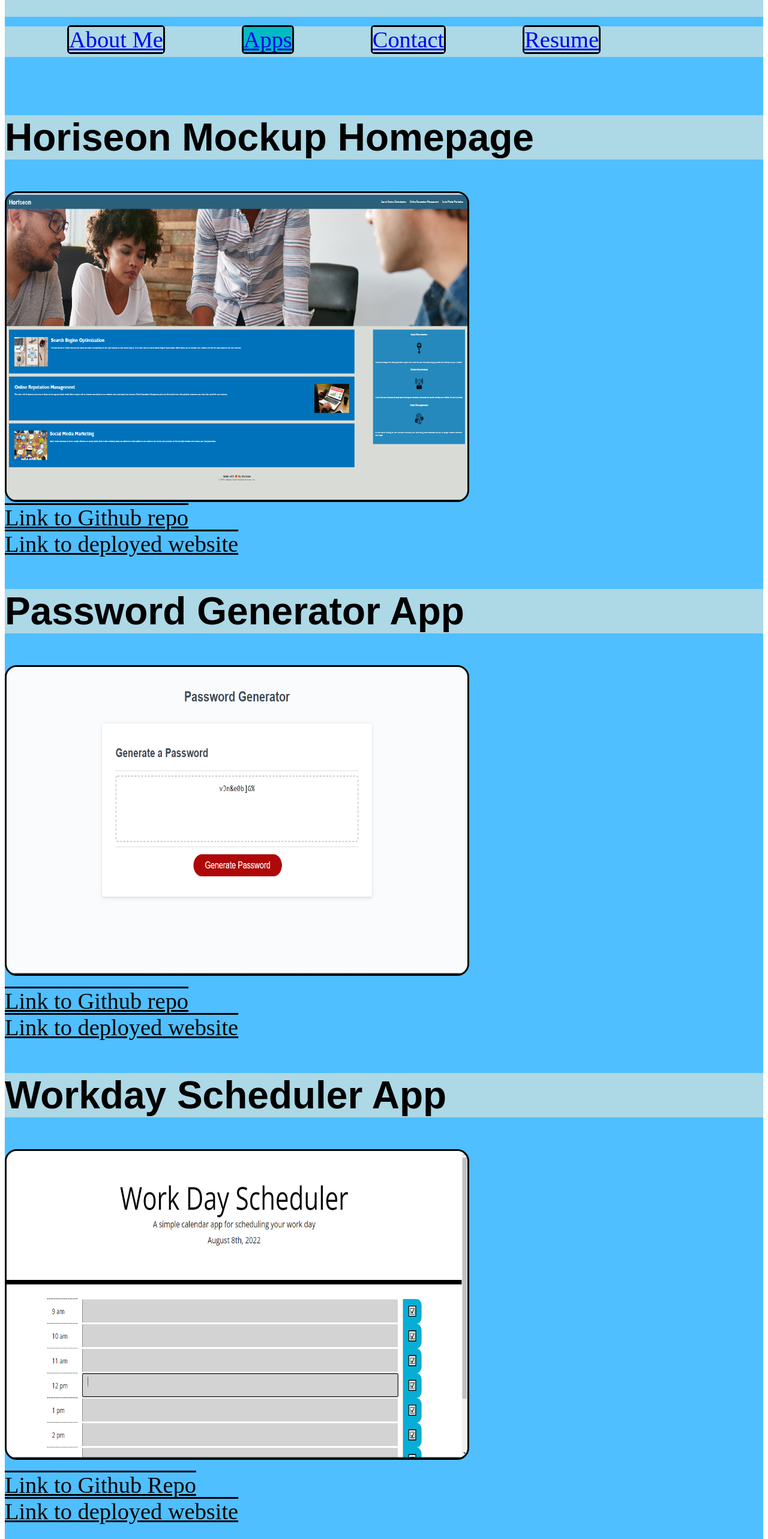
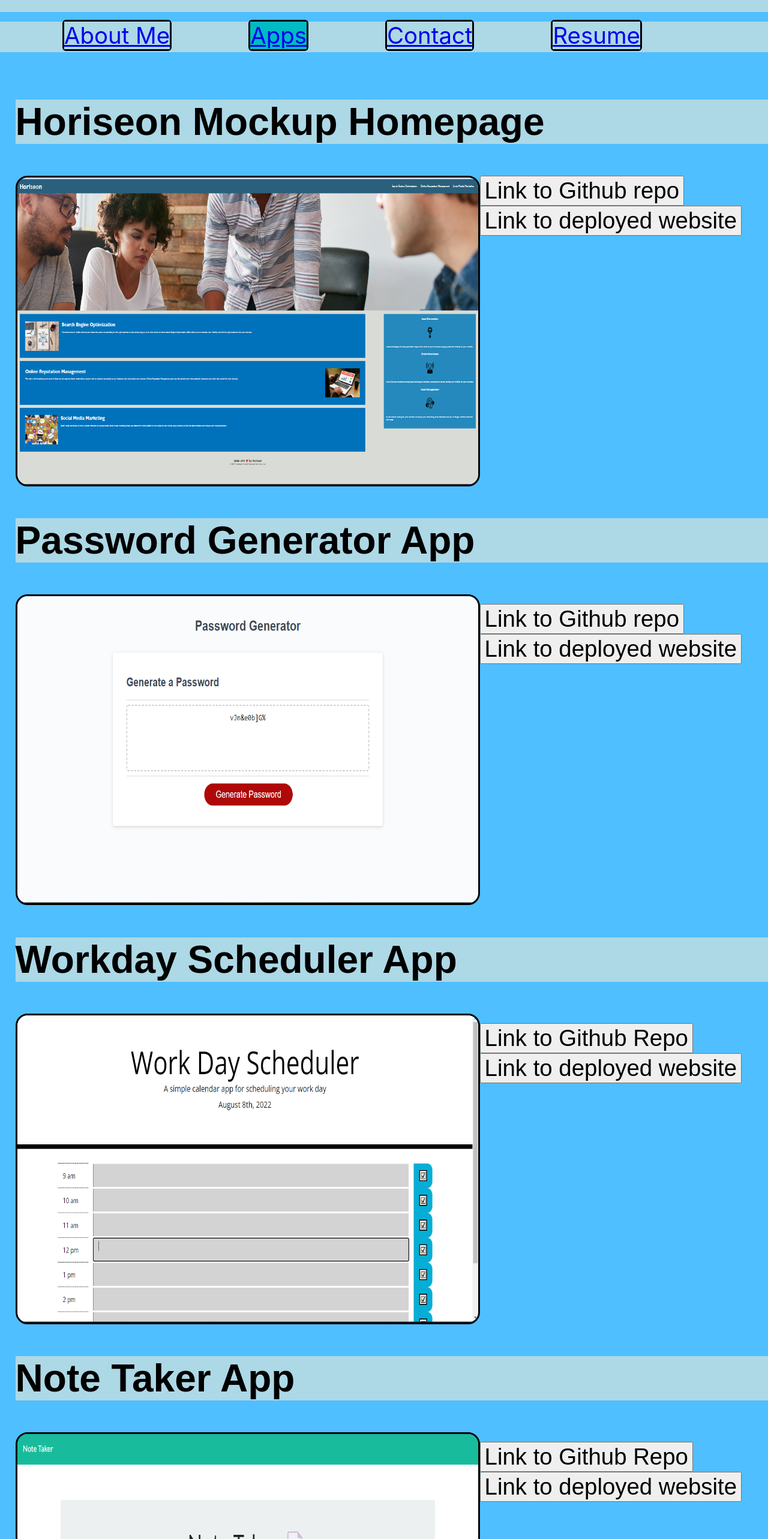
Before and after one commit to brianmckennaman/brian-mckenna-react-portfolio, a React (Create React App) app: page /apps in a window 1280 px wide. Shown: the part 234-2800 px from the top of the page at 60% size. Built offline with nearby package versions, Linux system fonts and the light colour scheme.

Commit message:
updated styling and enabled github pages deployment

```diff
--- a/src/App.js
+++ b/src/App.js
@@ -24,6 +24,8 @@
           <Route exact path='/contact' element={<Contact />}>
           </Route>
           <Route exact path='/resume' element={<Resume />}>
+          <Route exact path='*' element={<AboutMe />}>
+          </Route>
         </Route>
         </Routes>
         <Footer />
--- a/src/components/footer.js
+++ b/src/components/footer.js
@@ -7,7 +7,7 @@
     return (
         <footer style={style.footer}>
             <h2>Check out my other links!
-            <div >
+            <div>
                 <p style={style.footerText}>
                     <a href="https://github.com/brianmckennaman">Github</a>
                 </p>
--- a/src/index.css
+++ b/src/index.css
@@ -1,4 +1,4 @@
-/* body {
+body {
   margin: 0;
   font-family: -apple-system, BlinkMacSystemFont, 'Segoe UI', 'Roboto', 'Oxygen',
     'Ubuntu', 'Cantarell', 'Fira Sans', 'Droid Sans', 'Helvetica Neue',
@@ -10,8 +10,8 @@
 code {
   font-family: source-code-pro, Menlo, Monaco, Consolas, 'Courier New',
     monospace;
-} */
+}
 
-@tailwind base;
+/* @tailwind base;
 @tailwind components;
-@tailwind utilities;
+@tailwind utilities; */
--- a/src/pages/about.js
+++ b/src/pages/about.js
@@ -1,12 +1,13 @@
 import picture from "../assets/mypicture.jpg"
 function AboutMe(props) {
     var styles= {
+        body: { display: "flex", flexWrap: "wrap", justifyContent: "center"},
         container: { display: "flex", width: "80vw", marginBottom: "1vw", background: "lightBlue", color: "black", justifyContent: "center", borderRadius: "10px"},
         image: { height: "30vw", width: "50vw", borderRadius: "20px", border: "solid"}
     }
 return (
 
-    <div>
+    <div style={styles.body}>
         <img src={picture} alt='portfolio image' style={styles.image }></img>
         <div style={styles.container}>
         <h1>Hello! My name is Brian McKenna, a junior full-stack developer. Thanks for checking out my portfolio! Here, you can see some of the apps I have developed, get in touch with my via my contact links, and checkout my other social links.</h1>
--- a/src/pages/apps.js
+++ b/src/pages/apps.js
@@ -1,4 +1,4 @@
-import React, {useState} from 'react'
+import React, { useState } from 'react'
 import picture1 from "../assets/horiseon.png"
 import picture2 from "../assets/passwordgenerator.png"
 import picture3 from "../assets/scheduler.png"
@@ -8,57 +8,56 @@
 
 function Apps() {
     var styles = {
-        appsSection: { display: "inline", justifyContent: "center", marginLeft: "10vw"},
-        titleText: { fontSize: "5vw", fontFamily: "Arial", background: "lightBlue"},
-        linkText: { display: "inline", color: "black", fontSize: "3vw", textDecoration: "overline underline" },
+        appsSection: { display: "flex", justifyContent: "spaceAround", justifyItems: "space-between", flexWrap: "wrap", marginLeft: "2vw" },
+        titleText: { fontSize: "5vw", fontFamily: "Arial", background: "lightBlue", width: "100vw" },
+        linkText: { display: "inline", color: "black", fontSize: "3vw", textDecoration: "none" },
         image: { height: "40vw", width: "60vw", justifyContent: "center", borderRadius: "20px", border: "solid" },
-        imageContainer: {  border: "black", width: "100vw" }
+        imageContainer: { border: "black", width: "100vw" }
     }
-    return(
+    return (
         <section style={styles.appsSection}>
             <h2 style={styles.titleText}>Horiseon Mockup Homepage</h2>
-            <div imageContainer>
-                <img src={picture1} alt='horiseon homepage' style={styles.image }></img>
-            </div>
+            <img src={picture1} alt='horiseon homepage' style={styles.image}></img>
             <div>
-                <a href='https://github.com/brianmckennaman/Horiseon-homepage-assignment' style={styles.linkText}>Link to Github repo</a>
+                <button><a href='https://github.com/brianmckennaman/Horiseon-homepage-assignment' style={styles.linkText}>Link to Github repo</a></button>
                 <br></br>
-                <a href='https://brianmckennaman.github.io/Horiseon-homepage-assignment/' style={styles.linkText}>Link to deployed website</a>
+                <button><a href='https://brianmckennaman.github.io/Horiseon-homepage-assignment/' style={styles.linkText}>Link to deployed website</a></button>
             </div>
             <h2 style={styles.titleText}>Password Generator App</h2>
-            <img src={picture2} alt='password generator screenshot' style={styles.image }></img>
+            <img src={picture2} alt='password generator screenshot' style={styles.image}></img>
             <p>
-                <a href='https://github.com/brianmckennaman/password-generator-app' style={styles.linkText}>Link to Github repo</a>
+                <button><a href='https://github.com/brianmckennaman/password-generator-app' style={styles.linkText}>Link to Github repo</a></button>
                 <br></br>
-                <a href='https://brianmckennaman.github.io/password-generator-app/' style={styles.linkText}>Link to deployed website</a>
+                <button><a href='https://brianmckennaman.github.io/password-generator-app/' style={styles.linkText}>Link to deployed website</a></button>
             </p>
             <h2 style={styles.titleText}>Workday Scheduler App</h2>
             <img src={picture3} alt='work scheduler' style={styles.image}></img>
             <p>
-                <a href='https://github.com/brianmckennaman/workday-scheduler-app' style={styles.linkText}>Link to Github Repo</a>
+
+                <button><a href='https://github.com/brianmckennaman/workday-scheduler-app' style={styles.linkText}>Link to Github Repo</a></button>
                 <br></br>
-                <a href='https://brianmckennaman.github.io/workday-scheduler-app/' style={styles.linkText}>Link to deployed website</a>
+                <button><a href='https://brianmckennaman.github.io/workday-scheduler-app/' style={styles.linkText}>Link to deployed website</a></button>
             </p>
             <h2 style={styles.titleText}>Note Taker App</h2>
             <img src={picture4} alt='note taker' style={styles.image}></img>
             <p>
-                <a href='https://github.com/brianmckennaman/note-taker-assignment-expressjs' style={styles.linkText}>Link to Github Repo</a>
+                <button><a href='https://github.com/brianmckennaman/note-taker-assignment-expressjs' style={styles.linkText}>Link to Github Repo</a></button>
                 <br></br>
-                <a href='https://brian-mckenna-note-taker.herokuapp.com/' style={styles.linkText}>Link to deployed website</a>
+                <button><a href='https://brian-mckenna-note-taker.herokuapp.com/' style={styles.linkText}>Link to deployed website</a></button>
             </p>
             <h2 style={styles.titleText}>Employee Management System</h2>
             <img src={picture5} alt='employee management system' style={styles.image}></img>
             <p>
-                <a href='https://github.com/brianmckennaman/Challenge-Assignment-1' style={styles.linkText}>Link to Github Repo</a>
+                <button><a href='https://github.com/brianmckennaman/Challenge-Assignment-1' style={styles.linkText}>Link to Github Repo</a></button>
                 <br></br>
-                <a href='https://brianmckennaman.github.io/Challenge-Assignment-1/' style={styles.linkText}>Link to deployed website</a>
+                <button><a href='https://brianmckennaman.github.io/Challenge-Assignment-1/' style={styles.linkText}>Link to deployed website</a></button>
             </p>
             <h2 style={styles.titleText}>Text Editor App</h2>
             <img src={picture6} alt='note taker' style={styles.image}></img>
             <p>
-                <a href='https://github.com/brianmckennaman/progressive-web-application-assignment' style={styles.linkText}>Link to Github Repo</a>
+                <button><a href='https://github.com/brianmckennaman/progressive-web-application-assignment' style={styles.linkText}>Link to Github Repo</a></button>
                 <br></br>
-                <a href='https://brians-jate-text-editor.herokuapp.com/' style={styles.linkText}>Link to deployed website</a>
+                <button><a href='https://brians-jate-text-editor.herokuapp.com/' style={styles.linkText}>Link to deployed website</a></button>
             </p>
         </section>
     )
--- a/src/pages/contact.js
+++ b/src/pages/contact.js
@@ -2,11 +2,12 @@
 import { validateEmail } from '../utils/helpers'
 
 function Contact() {
-    var style={
-        contactForms: { display: "flex" },
-        inputForms: { justifyContent: "flexEnd"},
-        nameEmailInput: { width: "50vw"},
-        messageInput: { height: "20vw", width: "50vw" }
+    var styles={
+        body: { display: "flex", flexWrap: "wrap", justifyContent: "center" },
+        nameEmailInput: { width: "50vw", height: "5vw", fontSize: "3vw"},
+        messageInput: { height: "20vw", width: "50vw", fontSize: "3vw" },
+        errMessage: { color: "red"},
+        sendButton: { height: "5vw", width: "8vw", fontSize: "3vw"}
     }
 
     const [email, setEmail] = useState('');
@@ -39,27 +40,29 @@
         e.preventDefault();
         console.log(email, !validateEmail(email))
         if (!validateEmail(email)) {
-            setErrorMessage('Please enter a valid email address');
+            setErrorMessage('Please enter a valid email address!');
             return;
         }
         window.location.reload();
     }
 
  return (
-    <div>
-    <h1>Send me a message!</h1>
-    <section style={style.contactForms}>
-        <form style={style.inputForms}>
+    <div style={styles.body}>
+    <h1>Send me a message!
+    <section>
+        <form>
             <h2>Enter your name</h2>
-            <input style={style.nameEmailInput} type={"text"} placeholder="Enter your name" onChange={handleInputChange}></input>
+            <textarea style={styles.nameEmailInput} type={"text"} placeholder="Enter your name" onChange={handleInputChange}></textarea>
             <h2>Enter your email</h2>
-            <input style={style.nameEmailInput} type={"text"} onChange={handleInputChange} placeholder="Enter your email" name='email'></input>
-            <p>{errorMessage}</p>
+            <textarea style={styles.nameEmailInput} type={"text"} onChange={handleInputChange} placeholder="Enter your email" name='email'></textarea>
+            <p style={styles.errMessage}>{errorMessage}</p>
             <h2>Leave a comment or message</h2>
-            <textarea style={style.messageInput} type={"text"} placeholder="Leave a message" onChange={handleInputChange}></textarea>
-            <button type='button' onClick={handleFormSubmit}>Send</button>
+            <textarea style={styles.messageInput} type={"text"} placeholder="Leave a message" onChange={handleInputChange}></textarea>
+            <br></br>
+            <button style={styles.sendButton} type='button' onClick={handleFormSubmit}>Send</button>
         </form>
     </section>
+    </h1>
     <br></br>
     </div>
  )
--- a/src/pages/resume.js
+++ b/src/pages/resume.js
@@ -1,30 +1,33 @@
-import React, {useState} from 'react'
+import React, { useState } from 'react'
 import resumePdf from '../assets/resume.pdf'
 
 function Resume() {
-    var styles= {
-        downloadButton: { background: "blue", color: "white", height: "3vw", width: "10vw" },
-        skillList: { fontSize: "2vw"}
+    var styles = {
+        body: { display: "flex", flexWrap: "wrap", justifyContent: "center" },
+        downloadButton: { background: "blue", color: "white", height: "3vw", width: "10vw", fontSize: "2vw" },
+        listContainer: { background: "lightBlue"},
+        skillList: { fontSize: "2vw" }
     }
 
     return (
-        <div>
-        <h1>Checkout my resume!</h1>
-        <button style={styles.downloadButton}>
-            <a href={resumePdf} download={resumePdf}></a>Download</button>
-        <h1>Coding skills</h1>
-        <div style={styles.skillList}>
-        <p>HTML</p>
-        <p>CSS</p>
-        <p>JavaScript</p>
-        <p>Node.js</p>
-        <p>Express</p>
-        <p>MySQL</p>
-        <p>MongoDB</p>
-        <p>React</p>
-        <p>GraphQL</p>
-        </div>
-
+        <div style={styles.body}>
+            <h1>Checkout my resume!
+                <button style={styles.downloadButton}>
+                    <a href={resumePdf} download={resumePdf}></a>Download</button>
+                <h1 style={styles.listContainer}>Coding skills
+                <ul style={styles.skillList}>
+                    <li>HTML</li>
+                    <li>CSS</li>
+                    <li>JavaScript</li>
+                    <li>Node.js</li>
+                    <li>Express</li>
+                    <li>MySQL</li>
+                    <li>MongoDB</li>
+                    <li>React</li>
+                    <li>GraphQL</li>
+                </ul>
+                </h1>
+            </h1>
         </div>
     )
 }
```
Also changed, not shown: 6 other files (tests, documents, lock files or other folders).
